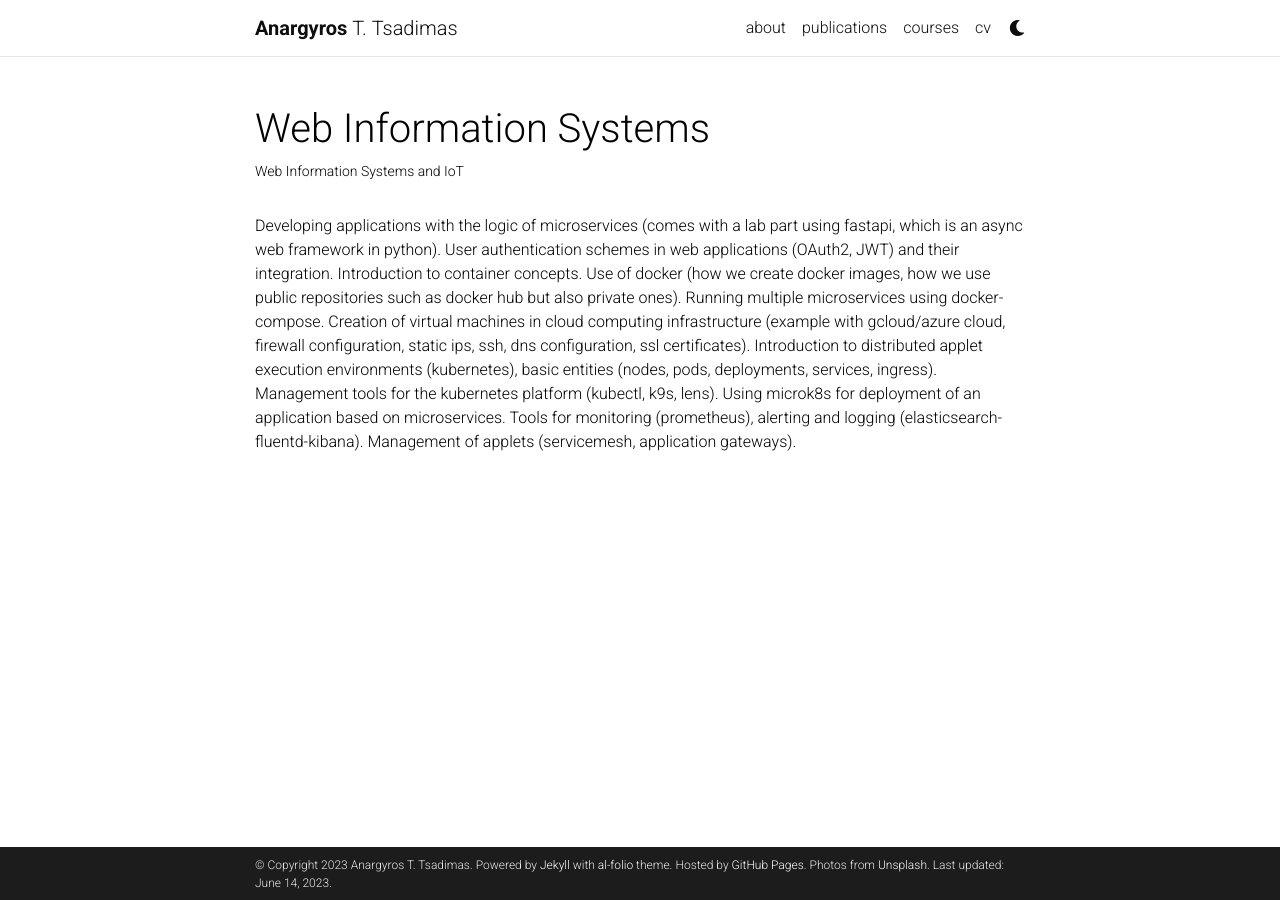
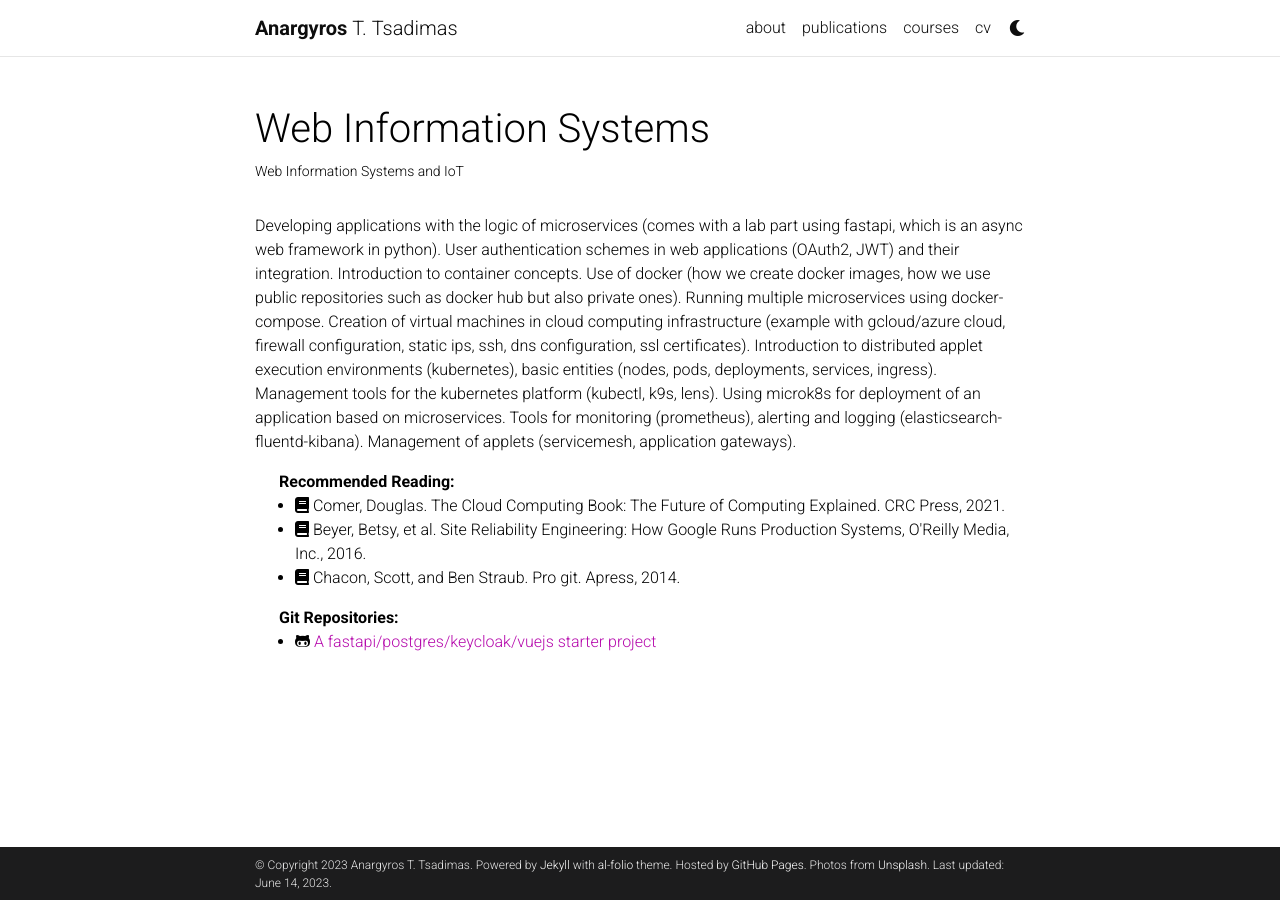
Before and after one commit to tsadimas/tsadimas.github.io, a Jekyll site: the page built from _projects/pms8.md, in a window 1280 px wide. Built offline with Jekyll 4.4.1, drawn with Linux system fonts in a browser that asks for light colours; comment, search, counter and statistics services are not loaded; a style sheet for code colours, icons or effects is not loaded.

Commit message:
adding content for courses

```diff
--- a/_data/devops.yml
+++ b/_data/devops.yml
@@ -18,3 +18,15 @@
           - link: <a href="https://www.youtube.com/watch?v=5qwQlnkEpKk&list=PLa0dHaxXWeSFsH_wB-33L0R1tvVH02Z5-&index=10&ab_channel=AnargyrosTsadimas">Kubernetes III / Certificates <i class="fab fa-youtube"></i></a>
           - link: <a href="https://www.youtube.com/watch?v=iv3D9Zk1AYY&list=PLa0dHaxXWeSFsH_wB-33L0R1tvVH02Z5-&index=11&ab_channel=AnargyrosTsadimas">Advanced Kubernetes <i class="fab fa-youtube"></i></a>
           - link: <a href="https://www.youtube.com/watch?v=sahZJxDewTU&list=PLa0dHaxXWeSFsH_wB-33L0R1tvVH02Z5-&index=12&ab_channel=AnargyrosTsadimas">Microservices / Best Practices <i class="fab fa-youtube"></i></a>
+      books:
+      - contents:
+          - book: "Comer, Douglas. The Cloud Computing Book: The Future of Computing Explained. CRC Press, 2021."
+          - book: "Beyer, Betsy, et al. Site Reliability Engineering: How Google Runs Production Systems, O'Reilly Media, Inc., 2016."
+          - book: "Shotts Jr, William E. The Linux command line: A complete introduction. No Starch Press, 2019."
+          - book: "Chacon, Scott, and Ben Straub. Pro git. Apress, 2014."
+          - book: "Geerling, Jeff. Ansible for DevOps: Server and configuration management for humans. Leanpub, 2015."
+          - book: <a href="https://link.springer.com/book/10.1007/978-1-4842-3897-4"> Pro DevOps with Google Cloud Platform</a>
+      git_repos:
+      - contents:
+          - repo: <a href="https://github.com/tsadimas/ansible-example">Ansible sample Project</a>
+          - repo: <a href="https://github.com/tsadimas/django3-sampe-project">Django sample Project with CI/CD and kubernetes resourses</a>
--- a/_data/ds.yml
+++ b/_data/ds.yml
@@ -17,3 +17,6 @@
           - book: "Systems analysis and design: An object-oriented approach with UML, 5th Edition by Dennis, Wixom, and Tegarden, Wiley"
           - book: "Systems Analysis & Design, Dennis, Wixom, Roth, 5th Edition, Wiley"
           - book: "Software Engineering, Ian Sommerville (10th Edition)"
+      git_repos:
+      - contents:
+          - repo: <a href="https://github.com/tsadimas/spring-demo-2022">Spring Boot starter project with hibernate and spring security</a>
--- /dev/null
+++ b/_data/pms8.yml
@@ -0,0 +1,14 @@
+- title: Postgraduate
+  type: time_table
+  contents:
+    - title: Web Information Systems and IoT
+      institution: Harokopio University, Athens, Greece
+      year: Feb 2016 - now
+      books:
+      - contents:
+          - book: "Comer, Douglas. The Cloud Computing Book: The Future of Computing Explained. CRC Press, 2021."
+          - book: "Beyer, Betsy, et al. Site Reliability Engineering: How Google Runs Production Systems, O'Reilly Media, Inc., 2016."
+          - book: "Chacon, Scott, and Ben Straub. Pro git. Apress, 2014."
+      git_repos:
+      - contents:
+          - repo: <a href="https://github.com/tsadimas/fastapi-starter-project">A fastapi/postgres/keycloak/vuejs starter project</a>
--- a/_includes/teaching/course.html
+++ b/_includes/teaching/course.html
@@ -41,4 +41,19 @@
 </ul>
 {% endif %}
 
+
+
+{% if content.git_repos %}
+<div class="title font-weight-bold ml-1 ml-md-4">Git Repositories: </div>
+<ul>
+    {% for item in content.git_repos %}
+    {% for subitem in item.contents %}
+    <li>
+        <i class="fab fa-github-alt"></i> {{subitem.repo}}
+    </li>
+    {% endfor %}
+    {% endfor %}
+</ul>
+{% endif %}
+
 {% endfor%}
--- a/_projects/pms8.md
+++ b/_projects/pms8.md
@@ -9,3 +9,11 @@
 ---
 
 Developing applications with the logic of microservices (comes with a lab part using fastapi, which is an async web framework in python). User authentication schemes in web applications (OAuth2, JWT) and their integration. Introduction to container concepts. Use of docker (how we create docker images, how we use public repositories such as docker hub but also private ones). Running multiple microservices using docker-compose. Creation of virtual machines in cloud computing infrastructure (example with gcloud/azure cloud, firewall configuration, static ips, ssh, dns configuration, ssl certificates). Introduction to distributed applet execution environments (kubernetes), basic entities (nodes, pods, deployments, services, ingress). Management tools for the kubernetes platform (kubectl, k9s, lens). Using microk8s for deployment of an application based on microservices. Tools for monitoring (prometheus), alerting and logging (elasticsearch-fluentd-kibana). Management of applets (servicemesh, application gateways).
+
+<div class="post">
+<article>
+{% for entry in site.data.pms8 %}
+ {% include teaching/course.html %}
+{% endfor %}
+</article>
+</div>
```
